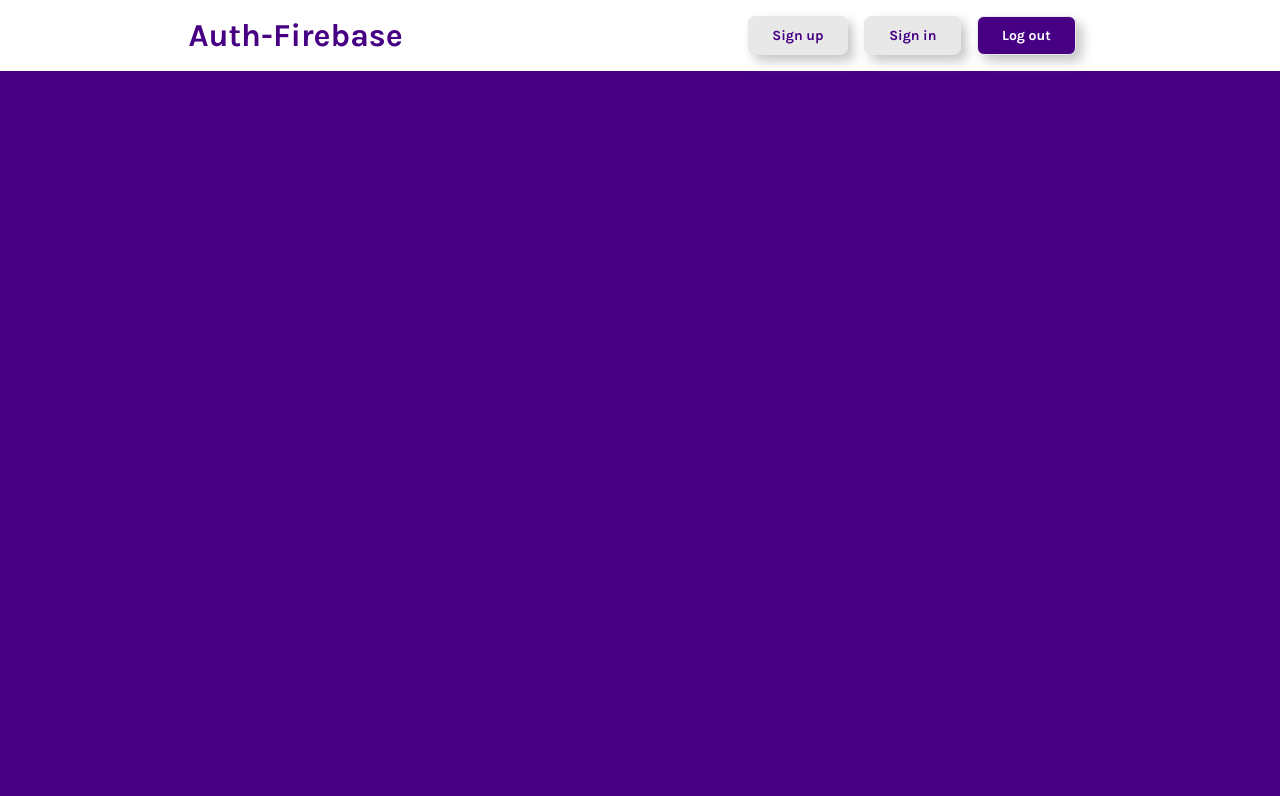
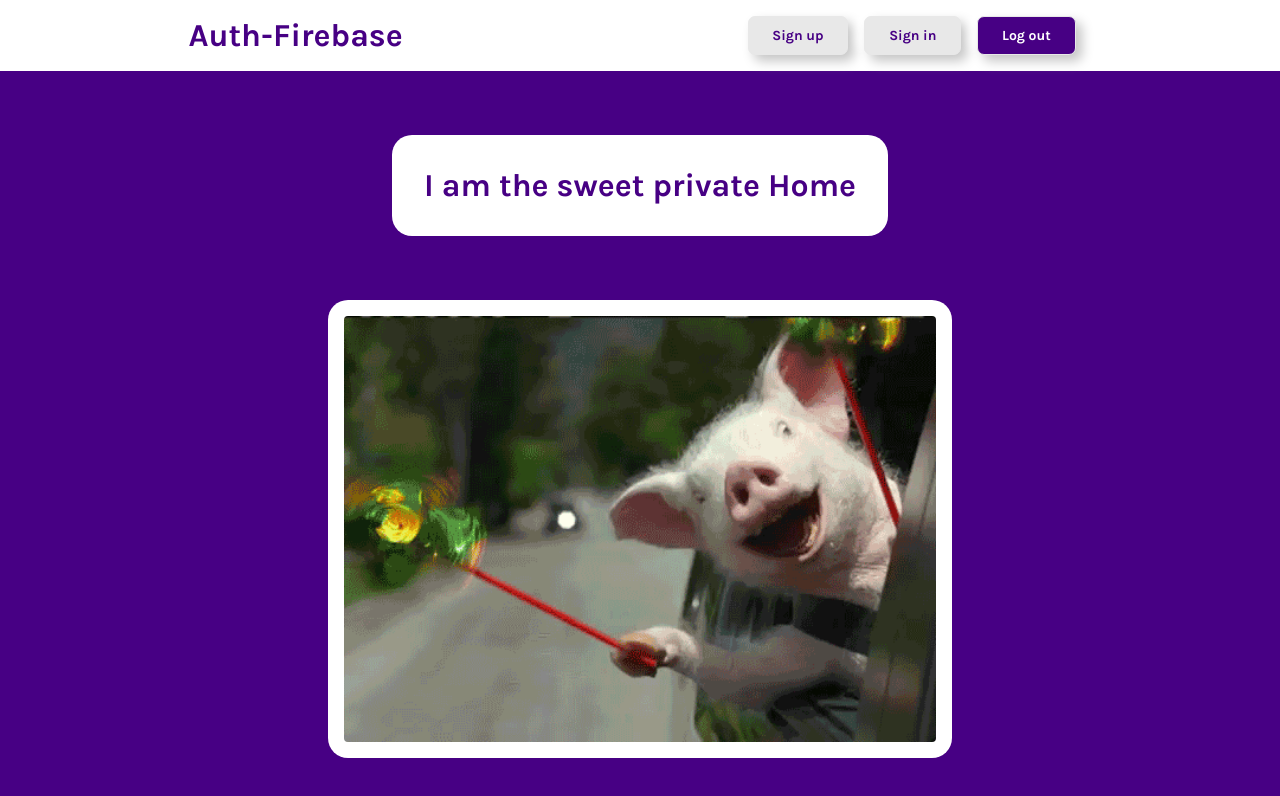
Before and after one commit to edmarsht/auth_firebase, a React (Create React App) app: page /signup/private/private-home in a window 1280 px wide. Shown: the top 796 px of the page. Built offline with nearby package versions, Linux system fonts and the light colour scheme; no server answers; sample sign-in values are in the browser's storage.

Commit message:
private route & log out

```diff
--- a/src/App.js
+++ b/src/App.js
@@ -1,9 +1,12 @@
 import "./App.css";
 import { Routes, Route } from "react-router-dom";
 import Home from "./pages/home/Home";
+import Private from "./pages/private/Private";
+import PrivateHome from "./pages/private/privateHome/PrivateHome";
 import Signup from "./pages/signup/Signup";
 import Signin from "./pages/signin/Signin";
 import Navbar from "./components/navbar/Navbar";
+
 
 function App() {
   return (
@@ -13,6 +16,9 @@ function App() {
         <Route path="/signup" element={<Signup />} />
         <Route path="/signin" element={<Signin />} />
         <Route path="/" element={<Home />} />
+        <Route path="/signup/private" element={<Private />}>
+          <Route path="/signup/private/private-home" element={<PrivateHome/>} />
+        </Route>
       </Routes>
     </div>
   );
--- a/src/components/navbar/Navbar.js
+++ b/src/components/navbar/Navbar.js
@@ -1,8 +1,23 @@
 import React from "react";
 import "./Navbar.css";
 import { Link } from "react-router-dom";
+import {signOut} from "firebase/auth";
+import { useNavigate} from "react-router-dom"
+import {auth} from "../../firebase-config"
 
 function Navbar() {
+
+  const navigate = useNavigate()
+
+  const logout = async () => {
+    try {
+      await signOut(auth)
+      navigate("/")
+    } catch {
+      alert("For some reasons we can't deconnect, please check your internet connection and try again")
+
+    }
+  }
   return (
     <div className="navbar">
       <Link to="/">
@@ -16,7 +31,7 @@ function Navbar() {
           <button>Sign in</button>
         </Link>
         <Link to="/logout">
-          <button className="color__logout">Log out</button>
+          <button onClick={logout} className="color__logout">Log out</button>
         </Link>
       </div>
     </div>
--- a/src/context/userContext.js
+++ b/src/context/userContext.js
@@ -15,18 +15,28 @@ export const UserContext = createContext()
 export function UserContextProvider(props) {
 
     // Pour firebase auth
-const [currentUser, setCurrentUser] = useState();
-const [loadingData, setLoadingData] = useState(true);
 
-const signUp = (email, pwd) => createUserWithEmailAndPassword(auth, email, pwd)
+    const signUp = (email, pwd) => createUserWithEmailAndPassword(auth, email, pwd)
 
+    const [currentUser, setCurrentUser] = useState();
+    const [loadingData, setLoadingData] = useState(true);
+
+    useEffect(()=> {
+
+        const unsubscribe = onAuthStateChanged(auth, (currentUser) => {
+            setCurrentUser(currentUser)
+            setLoadingData(false)
+        })
+
+        return unsubscribe
+    }, [])
 
 
 const [test, setTest] = useState("ok")
 
 return (
-    <UserContext.Provider value={{test, signUp}}>
-        {props.children}
+    <UserContext.Provider value={{test, signUp, currentUser}}>
+        {!loadingData && props.children}
     </UserContext.Provider>
 
  )
--- a/src/pages/home/Home.css
+++ b/src/pages/home/Home.css
@@ -9,3 +9,19 @@
 .home__title h1 {
     font-size: 38px;
 }
+
+.container__connected {
+    display: flex;
+    flex-direction: column;
+    justify-content: center;
+    align-content: center;
+    align-items: center;
+}
+.container__connected h1 {
+    margin-bottom: 1.5rem;
+}
+
+.noshadow {
+    box-shadow: none;
+    width: 150px;
+}
--- a/src/pages/home/Home.js
+++ b/src/pages/home/Home.js
@@ -1,11 +1,25 @@
-import React from "react";
+import React, { useContext, useState } from "react";
 import "./Home.css";
+import { Link } from "react-router-dom";
+import { UserContext } from "../../context/userContext";
 
 function Home() {
+  const { currentUser } = useContext(UserContext);
+
   return (
     <div className="home">
       <div className="home__title section__margin">
-        <h1>Sign In & Sign out Auth Firebase</h1>
+        {currentUser ? (
+          <div className="container__connected">
+            <h1>Hello Dude, You are connected ! </h1>
+            <h1>You can join your private page here</h1>
+            <Link to="/signup/private/private-home">
+              <button className="noshadow">Go !</button>
+            </Link>
+          </div>
+        ) : (
+          <h1>Sign In & Sign out Auth Firebase</h1>
+        )}
       </div>
     </div>
   );
--- /dev/null
+++ b/src/pages/private/Private.js
@@ -0,0 +1,25 @@
+import React, { useContext } from "react";
+import {UserContext} from "../../context/userContext";
+// Outlet --> montre des routes imbriqués avec React router V6
+// useLocation --> Permet d'avoir des infos sur la location
+// Navigate --> premet de naviguer
+import {Outlet, useLocation, Navigate} from "react-router-dom"
+
+function Private() {
+
+    const {currentUser} = useContext(UserContext);
+    console.log("Private", currentUser)
+
+    if (!currentUser) {
+        return <Navigate to="/" />
+    }
+
+  return (
+    <div className="container">
+        {/* Outlet va renvoyer vers App.js sur PrivateHome --> C'est la sortie */}
+      <Outlet />
+    </div>
+  );
+}
+
+export default Private;
--- /dev/null
+++ b/src/pages/private/privateHome/PrivateHome.css
@@ -0,0 +1,24 @@
+.privatehome {
+    display: flex;
+    justify-content: center;
+    flex-direction: row;
+}
+.privatehome__container {
+    display: flex;
+    justify-content: center;
+    flex-direction: column;
+    align-content: center;
+}
+.privatehome__container h1 {
+ background: white;
+ border-radius: 20px;
+ margin: 4rem;
+ padding: 2rem;
+ color: #470084;
+}
+.privatehome__container img {
+ background: white;
+ border-radius: 20px;
+ padding: 1rem;
+ color: #470084;
+}
--- /dev/null
+++ b/src/pages/private/privateHome/PrivateHome.js
@@ -0,0 +1,18 @@
+import React from "react";
+import fun from "./fun.gif"
+import "./PrivateHome.css"
+
+function PrivateHome() {
+  return (
+    <div className="privatehome">
+        <div className="privatehome__container">
+      <h1>
+        I am the sweet private Home
+      </h1>
+      <img src={fun} alt="fun gift" />
+        </div>
+    </div>
+  );
+}
+
+export default PrivateHome;
--- a/src/pages/signup/Signup.js
+++ b/src/pages/signup/Signup.js
@@ -1,5 +1,6 @@
 import React, { useContext, useRef, useState } from "react";
 import { UserContext } from "../../context/userContext";
+import { useNavigate } from "react-router-dom";
 import "./Signup.css";
 
 function Signup() {
@@ -7,6 +8,7 @@ function Signup() {
   const { test, signUp } = useContext(UserContext);
 
   const [validation, setValidation] = useState("");
+  const navigate = useNavigate();
 
   const inputs = useRef([]);
   const addInputs = (el) => {
@@ -40,6 +42,7 @@ function Signup() {
       formRef.current.reset();
       // Puis on supprime message d'erreur
       setValidation("");
+      navigate("./private/private-home")
       console.log(cred)
     } catch (err) {
         if(err.code === "auth/invalid-email") {
```
Also changed, not shown: src/pages/private/privateHome/fun.gif (added).
